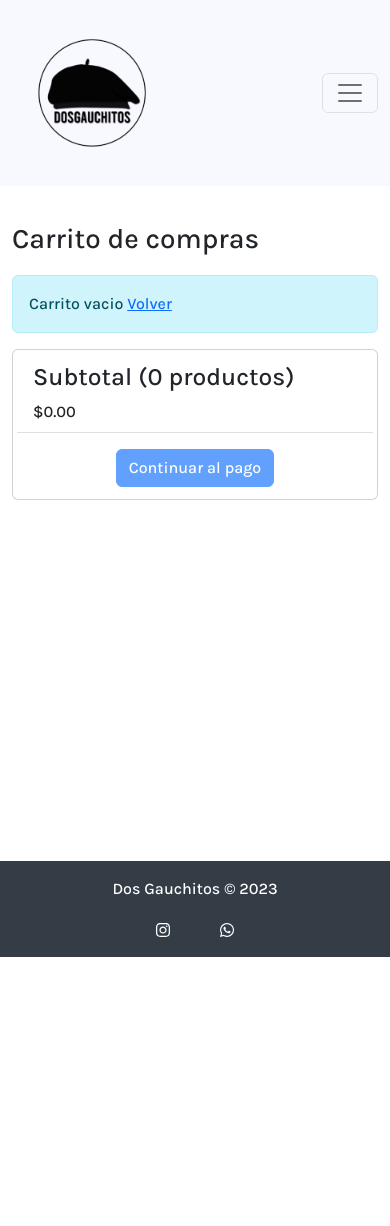
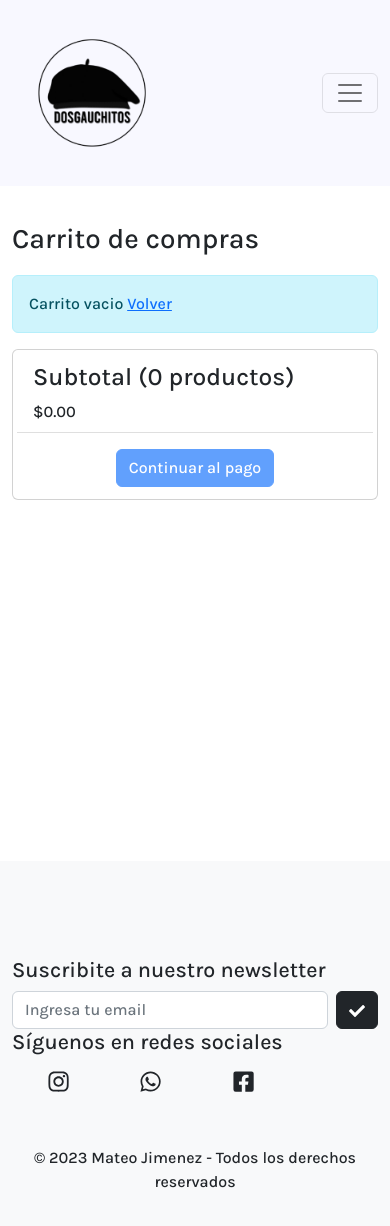
Before and after one commit to jimenezmateo44/Ecommerce-PPS2, a React (Create React App) app in the folder frontend/: page /cart in a window 390 px wide. Shown: the top 1226 px of the page. Before the commit the page ends 957 px from the top, so only its background shows below. Built offline with nearby package versions, Linux system fonts and the light colour scheme.

Commit message:
--footer y mejoras responsive--

```diff
--- /dev/null
+++ b/frontend/src/assets/styles/carrito_style.css
@@ -0,0 +1,7 @@
+@media (min-width:320px) and (max-width:800px) {
+    .imagenCarrito {
+        height: 15rem;
+        margin-left: 25%;
+        margin-bottom: 10px;
+    }
+}
--- a/frontend/src/components/Footer.jsx
+++ b/frontend/src/components/Footer.jsx
@@ -1,20 +1,51 @@
-import { Container, Row, Col} from "react-bootstrap";
-import { FaInstagram, FaWhatsapp } from 'react-icons/fa';
+import { Container, Row, Col, Form} from "react-bootstrap";
+import { FaInstagram, FaWhatsapp, FaFacebookSquare, FaCheck } from 'react-icons/fa';
+
 import "../assets/styles/footer_style.css";
 
 const Footer = () => {
     const currentYear = new Date().getFullYear()
   return (
-    <footer>
-        <Container>
-            <Row>
-                <Col className='text-center py-3'>
-                    <p>Dos Gauchitos &copy; {currentYear}</p>
-                    <a className='socialClass' href="#"><FaInstagram /></a>
-                    <a className='socialClass' href="#"><FaWhatsapp /></a>
-                </Col>
-            </Row>
-        </Container>
+    <footer className="bg-light text-dark py-5">
+      <Container className="mt-5">
+        <Row>
+          <Col xs={12} md={6}>
+            <h4>Suscribite a nuestro newsletter</h4>
+            <Form className="d-flex">
+              <Form.Control
+                type="email"
+                placeholder="Ingresa tu email"
+                className="w-100 me-2 rounded"
+                aria-label="Email"
+              />
+              <button className="btn btn-dark" type="button">
+                <FaCheck />
+              </button>
+            </Form>
+          </Col>
+
+          <Col xs={12} md={6}>
+            <div>
+              <h4>Síguenos en redes sociales</h4>
+              <a className="socialClass fs-3 text-dark" href="#">
+                <FaInstagram />
+              </a>
+              <a className="socialClass fs-3 text-dark" href="#">
+                <FaWhatsapp />
+              </a>
+              <a className="socialClass fs-3 text-dark">
+                <FaFacebookSquare />
+              </a>
+            </div>
+          </Col>
+        </Row>
+
+        <Row>
+          <Col className="text-center mt-5">
+            <p>&copy; {currentYear} Mateo Jimenez - Todos los derechos reservados</p>
+          </Col>
+        </Row>
+      </Container>
     </footer>
   )
 }
--- a/frontend/src/screens/CartScreen.jsx
+++ b/frontend/src/screens/CartScreen.jsx
@@ -4,6 +4,7 @@ import { Row, Col, ListGroup, Image, Form, Button, Card } from 'react-bootstrap'
 import { FaTrash } from 'react-icons/fa';
 import Message from '../components/Message';
 import { addToCart, removeFromCart } from '../slices/cartSlice';
+import carrito_style from '../assets/styles/carrito_style.css';
 
 //Este componente nos muestra detalles de carrito
 
@@ -44,7 +45,7 @@ const CartScreen = () => {
                         <ListGroup.Item key= {item._id}>
                             <Row>
                                 <Col md={2}> {/*Mostramos la imagen*/}
-                                    <Image src={item.image} alt={item.name} fluid rounded />
+                                    <Image src={item.image} alt={item.name} fluid rounded className='imagenCarrito' />
                                 </Col>
                                 <Col md={3}> {/*Mostramos el nombre del producto*/}
                                     <Link to={`/productos/${item._id}`} className="link-productos nombreProductos">{item.name}</Link>
```
